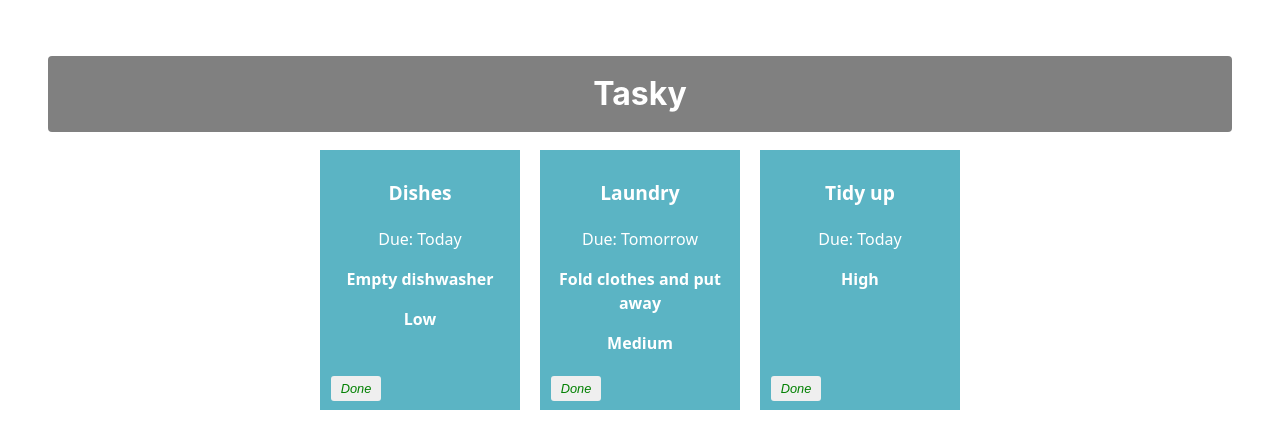
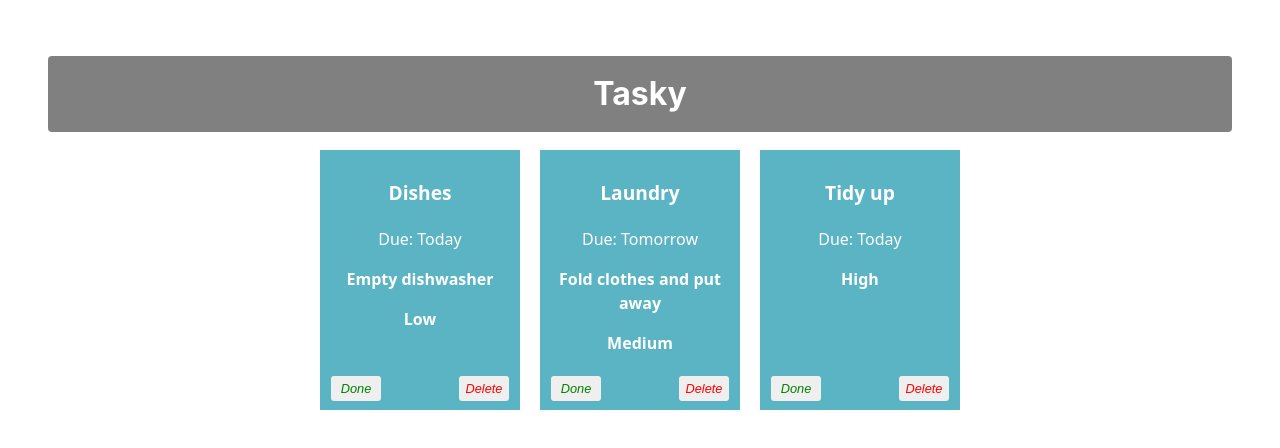
Before and after one commit to dmitriy-nosatenko/react-bascis-labs, a React (Vite) app in the folder tasky/: page / in a window 1280 px wide. Shown: the top 448 px of the page. Built offline with nearby package versions, Linux system fonts and the light colour scheme.

Commit message:
Delete a task

```diff
--- a/tasky/src/App.css
+++ b/tasky/src/App.css
@@ -61,3 +61,10 @@
   left: 5px;
   color: green;
 }
+
+.deleteButton {
+  position: absolute;
+  bottom: 5px;
+  right: 5px;
+  color: red;
+}
--- a/tasky/src/App.jsx
+++ b/tasky/src/App.jsx
@@ -17,7 +17,13 @@
     tasks[taskIndex].done = !tasks[taskIndex].done;
     setTaskState({tasks});
     console.log(`${taskIndex}) ${tasks[taskIndex].done}`);
-  }
+  };
+
+  const deleteHandler = (taskIndex) => {
+    const tasks = [...taskState.tasks];
+    tasks.splice(taskIndex, 1);
+    setTaskState({tasks})
+  };
 
   return (
 
@@ -33,6 +39,7 @@
       priority={task.priority}
       markDone= {() => doneHandler(index)}
       done={task.done}
+      deleteTask = {() => deleteHandler(index)}
     />
   ))}
 
--- a/tasky/src/components/Task.jsx
+++ b/tasky/src/components/Task.jsx
@@ -7,9 +7,9 @@
             <p className="bold"> {props.description}</p>
             <p className="bold"> {props.priority}</p>
             <button className="doneButton"onClick={props.markDone}>Done</button>
+            <button className='deleteButton' onClick={props.deleteTask}>Delete</button>
         </div>
     )
-
 }
 
 export default Task;
```
